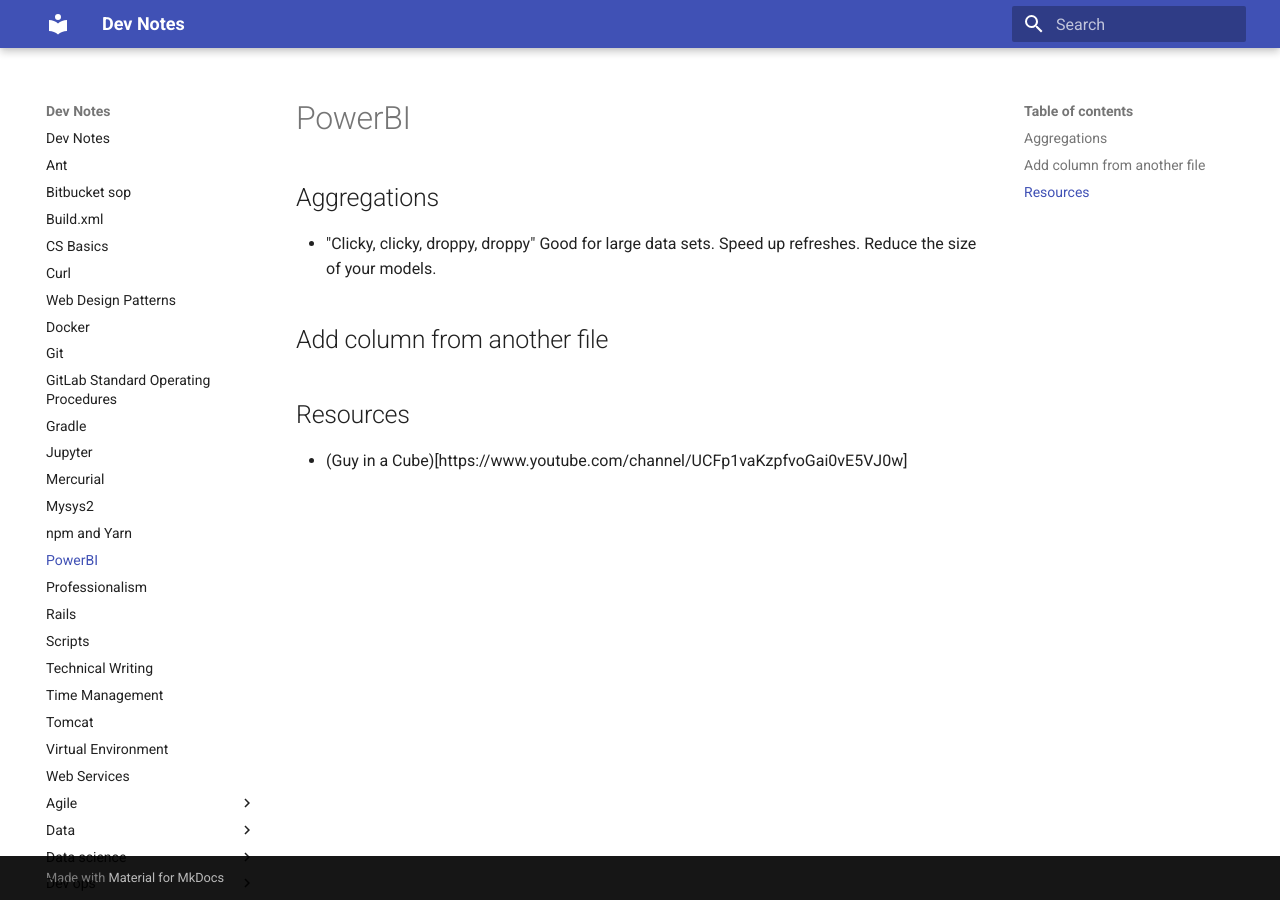
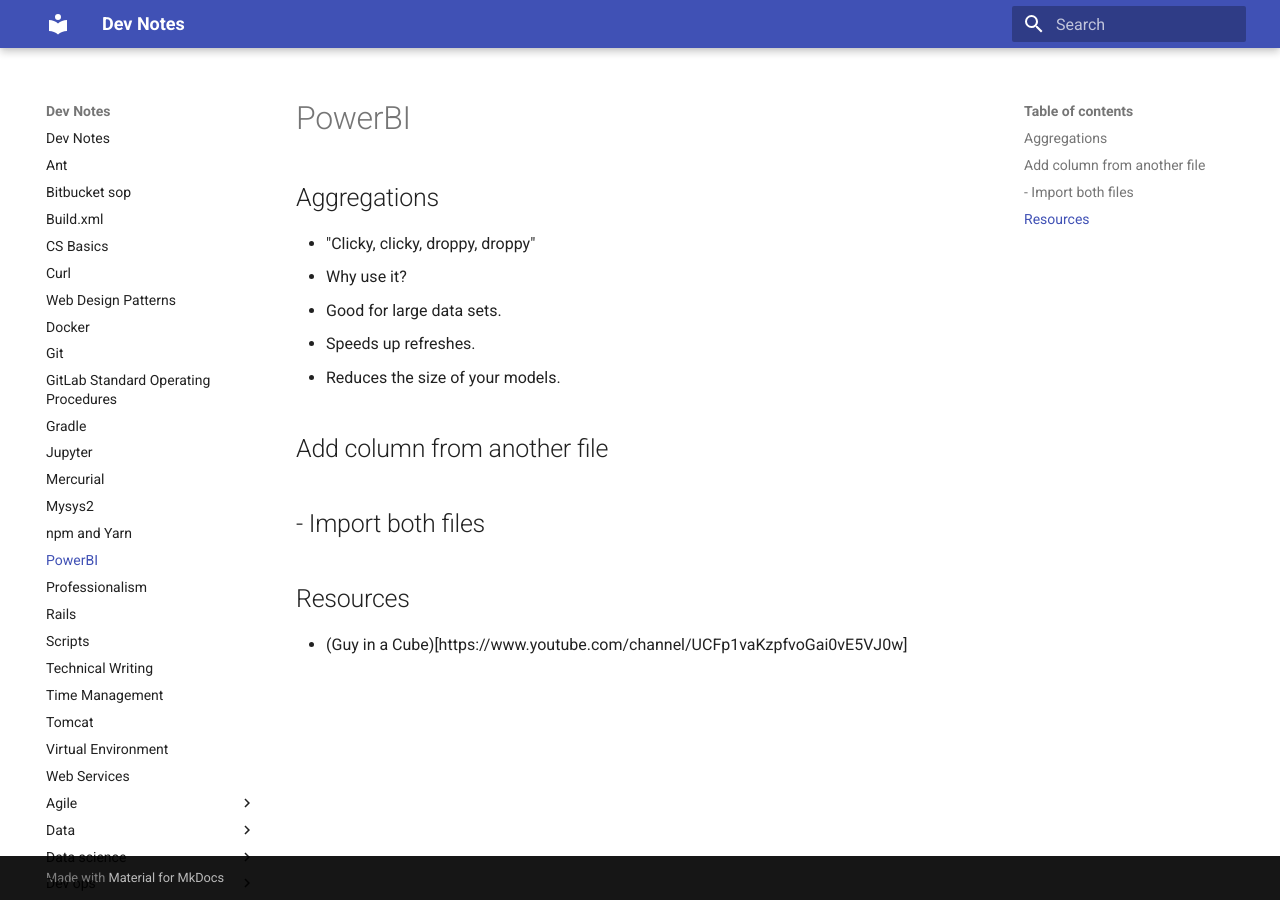
Before and after one commit to shylaclark/dev-notes, an MkDocs documentation site: the page built from docs/powerbi.md, in a window 1280 px wide. Built offline with MkDocs 1.6.1 and Material for MkDocs 9.7.7, drawn with Linux system fonts in a browser that asks for light colours.

Commit message:
Update powerbi.md

```diff
--- a/docs/powerbi.md
+++ b/docs/powerbi.md
@@ -2,10 +2,14 @@
 
 ## Aggregations
 - "Clicky, clicky, droppy, droppy"
-Good for large data sets. Speed up refreshes. Reduce the size of your models.
+- Why use it?
+  - Good for large data sets.
+  - Speeds up refreshes.
+  - Reduces the size of your models.
 
 ## Add column from another file
-
+- Import both files
+-
 
 ## Resources
 - (Guy in a Cube)[https://www.youtube.com/channel/UCFp1vaKzpfvoGai0vE5VJ0w]
```
